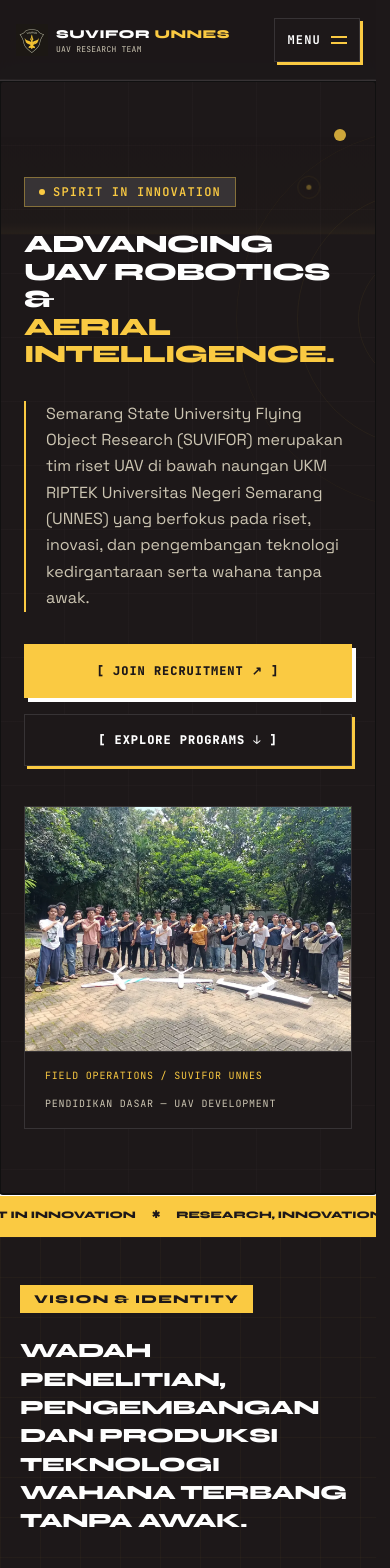
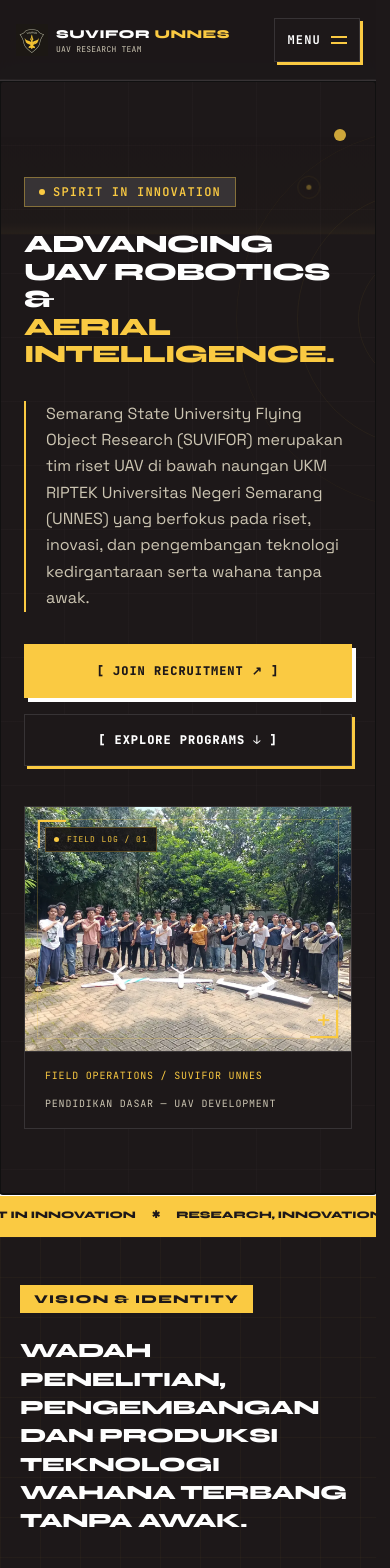
Before and after one commit to Galang-RP/suvivor-unnes-landing-page, a React (Vite) app: page / in a window 390 px wide. Shown: the top 1568 px of the page. Built offline with nearby package versions, Linux system fonts and the light colour scheme.

Commit message:
Enhance section animations and fix contact and footer visibility

```diff
--- a/src/components/Contact.css
+++ b/src/components/Contact.css
@@ -10,7 +10,7 @@
 }
 
 .contact-header {
-  max-width: 768px;
+  max-width: 1100px;
   margin: 0 auto 40px;
   text-align: center;
 }
@@ -18,13 +18,16 @@
 .contact-header h2 {
   margin: 0 0 20px;
   color: #fefefe;
-  font: 800 clamp(30px, 4vw, 56px)/1.1 var(--font-display);
+  font: 800 clamp(24px, 3.5vw, 48px)/1.15 var(--font-display);
   letter-spacing: -0.02em;
   text-align: center;
+  overflow-wrap: normal;
+  word-break: normal;
 }
 
 .contact-header h2 span {
   color: #faca42;
+  white-space: nowrap;
 }
 
 .contact-description {
@@ -208,7 +211,7 @@
     padding-block: 80px;
   }
   .contact-header h2 {
-    font-size: clamp(20px, 5.5vw, 28px);
+    font-size: clamp(16px, 4.8vw, 28px);
   }
   .contact-description {
     font-size: 15px;
--- a/src/components/Footer.jsx
+++ b/src/components/Footer.jsx
@@ -37,7 +37,7 @@
             •
           </span>
           <a
-            href="https://riptek.unnes.ac.id"
+            href="https://unnes.ac.id/tim-robotik-unnes-kembangkan-3-model-drone-militer/ukm-riptek/"
             target="_blank"
             rel="noopener noreferrer"
           >
--- a/src/components/Hero.css
+++ b/src/components/Hero.css
@@ -419,3 +419,56 @@
     object-position: center 55%;
   }
 }
+
+/* Field documentation panel; decorative details never intercept interaction. */
+.hero-photo-frame { position: relative; overflow: hidden; background: #171314; }
+.hero-photo-frame::after { content: ''; position: absolute; inset: 12px; pointer-events: none; border: 1px solid #faca423b; background: linear-gradient(#faca42,#faca42) left top/28px 2px no-repeat, linear-gradient(#faca42,#faca42) left top/2px 28px no-repeat, linear-gradient(#faca42,#faca42) right bottom/28px 2px no-repeat, linear-gradient(#faca42,#faca42) right bottom/2px 28px no-repeat; }
+.hero-photo-frame img { transition: transform 1s cubic-bezier(.2,.7,.2,1); }
+.hero-photo-label { position: absolute; z-index: 2; top: 28px; left: 28px; display: flex; align-items: center; gap: 8px; background: #171314e6; border: 1px solid #faca424d; color: #faca42; padding: 8px 12px; font: 10px/1.4 var(--font-mono); letter-spacing: .12em; pointer-events: none; }
+.hero-photo-label > span { width: 5px; height: 5px; background: currentColor; border-radius: 50%; }
+.hero-photo-crosshair { position: absolute; right: 28px; bottom: 20px; font: 32px var(--font-mono); color: #faca42; pointer-events: none; }
+.hero-photo-sweep { position: absolute; inset: 0; background: linear-gradient(110deg, transparent 35%, #fff5cf18 50%, transparent 65%); transform: translateX(-110%); pointer-events: none; }
+.hero-visual.is-visible .hero-photo-sweep { animation: hero-photo-reveal 1.8s ease-out both; }
+@keyframes hero-photo-reveal { to { transform: translateX(110%); } }
+@media(hover:hover) {
+ .hero-visual:hover .hero-photo-frame img { transform: scale(1.035); }
+}
+@media(max-width:640px) {
+ .hero-photo-label { top: 20px; left: 20px; font-size: 8px; padding: 6px 8px; }
+ .hero-photo-crosshair { right: 20px; bottom: 16px; font-size: 24px; }
+}
+@media(prefers-reduced-motion:reduce) {
+ .hero-photo-frame img { transition: none; }
+ .hero-visual:hover .hero-photo-frame img { transform: none; }
+ .hero-visual.is-visible .hero-photo-sweep { animation: none; }
+}
+
+/* Lens settles into focus as the shutter opens, without moving the frame. */
+.hero-visual.scroll-reveal .hero-photo-frame img {
+  scale: 1.09;
+  transition: scale 1.4s cubic-bezier(.16, 1, .3, 1), transform 1s ease;
+}
+.hero-visual.scroll-reveal.is-visible .hero-photo-frame img { scale: 1; }
+.hero-visual.scroll-reveal .hero-photo-frame::after {
+  opacity: 0;
+  scale: .94;
+  transition: opacity .4s ease, scale .8s ease;
+}
+.hero-visual.scroll-reveal.is-visible .hero-photo-frame::after {
+  opacity: 1;
+  scale: 1;
+  transition-delay: .35s;
+}
+.hero-visual.scroll-reveal .hero-photo-label { translate: -16px 0; opacity: 0; transition: translate .5s ease, opacity .5s ease; }
+.hero-visual.scroll-reveal.is-visible .hero-photo-label { translate: 0 0; opacity: 1; transition-delay: .55s; }
+@media (max-width: 640px) {
+  .hero-visual.scroll-reveal .hero-photo-frame img { scale: 1.03; }
+  .hero-visual.scroll-reveal.is-visible .hero-photo-frame img { scale: 1; }
+}
+@media (prefers-reduced-motion: reduce), print {
+  .hero-visual.scroll-reveal .hero-photo-frame img,
+  .hero-visual.scroll-reveal .hero-photo-frame::after,
+  .hero-visual.scroll-reveal .hero-photo-label {
+    scale: 1; translate: none; opacity: 1; transition: none;
+  }
+}
--- a/src/components/Hero.jsx
+++ b/src/components/Hero.jsx
@@ -57,11 +57,16 @@
             </div>
           </div>
           <figure className="hero-visual">
+            <div className="hero-photo-frame">
+              <div className="hero-photo-label" aria-hidden="true"><span /> FIELD LOG / 01</div>
             <img
               {...assets["pendas-1"]}
               fetchPriority="high"
               decoding="async"
             />
+              <div className="hero-photo-sweep" aria-hidden="true" />
+              <span className="hero-photo-crosshair" aria-hidden="true">+</span>
+            </div>
             <figcaption>
               <span>FIELD OPERATIONS / SUVIFOR UNNES</span>
               <span>PENDIDIKAN DASAR — UAV DEVELOPMENT</span>
--- /dev/null
+++ b/src/hooks/useScrollReveal.css
@@ -0,0 +1,81 @@
+/* Different motion for each content type; exits never wait for stagger delays. */
+.scroll-reveal {
+  --reveal-x: 0px;
+  --reveal-y: 24px;
+  --reveal-angle: 0deg;
+  --reveal-scale: 1;
+  --reveal-clip: inset(-8px);
+  --reveal-delay: 0ms;
+  opacity: 0;
+  translate: var(--reveal-x) var(--reveal-y);
+  rotate: var(--reveal-angle);
+  scale: var(--reveal-scale);
+  clip-path: var(--reveal-clip);
+  transition: opacity .3s ease, translate .45s ease, rotate .45s ease,
+    scale .45s ease, clip-path .45s ease;
+}
+.hero-copy h1 span.scroll-reveal, .about-intro.scroll-reveal,
+.work-programs-header.scroll-reveal, .contact-header.scroll-reveal {
+  --reveal-x: -28px;
+  --reveal-y: 0px;
+  --reveal-clip: inset(0 98% 0 0);
+}
+.hero-copy h1 span:nth-child(2) { --reveal-delay: 140ms; }
+.hero-badge.scroll-reveal, .about-label.scroll-reveal, .work-programs-label.scroll-reveal {
+  --reveal-scale: .88;
+  --reveal-angle: -3deg;
+  --reveal-y: 0px;
+  transform-origin: left center;
+}
+.hero-visual.scroll-reveal {
+  --reveal-clip: inset(48% 0 48% 0);
+  --reveal-y: 0px;
+}
+.about-photo.scroll-reveal {
+  --reveal-clip: inset(0 0 98% 0);
+  --reveal-y: 0px;
+}
+.about-focus article.scroll-reveal, .work-program-card.scroll-reveal {
+  --reveal-y: 36px;
+  --reveal-angle: 2deg;
+  --reveal-scale: .96;
+  transform-origin: center bottom;
+}
+.about-focus article:nth-child(2), .work-program-card:nth-child(3n + 2) { --reveal-delay: 90ms; }
+.about-focus article:nth-child(3), .work-program-card:nth-child(3n) { --reveal-delay: 180ms; }
+.work-program-card:nth-child(even) { --reveal-angle: -2deg; }
+.agenda-timeline-item.scroll-reveal {
+  --reveal-x: 36px;
+  --reveal-y: 0px;
+  --reveal-clip: inset(0 98% 0 0);
+}
+.contact-actions.scroll-reveal { --reveal-scale: .94; }
+
+.scroll-reveal.is-visible, .scroll-reveal:focus-within {
+  opacity: 1;
+  translate: 0 0;
+  rotate: 0deg;
+  scale: 1;
+  clip-path: inset(-8px);
+  transition-duration: .6s, .85s, .85s, .85s, 1s;
+  transition-timing-function: cubic-bezier(.16, 1, .3, 1);
+  transition-delay: var(--reveal-delay);
+}
+.scroll-reveal:focus-within { clip-path: none; transition-delay: 0ms; }
+/* Wide display-font glyphs must remain intact throughout the contact entrance. */
+.contact-header.scroll-reveal { clip-path: none; }
+@media (max-width: 640px) {
+  .scroll-reveal {
+    --reveal-x: 0px !important;
+    --reveal-y: 12px !important;
+    --reveal-angle: 0deg !important;
+    --reveal-delay: 0ms !important;
+  }
+  .scroll-reveal.is-visible { transition-duration: .5s; }
+}
+@media (prefers-reduced-motion: reduce), print {
+  .scroll-reveal {
+    opacity: 1; translate: none; rotate: none; scale: none;
+    clip-path: none; transition: none;
+  }
+}
--- /dev/null
+++ b/src/hooks/useScrollReveal.js
@@ -0,0 +1,40 @@
+import { useEffect } from 'react'
+import './useScrollReveal.css'
+
+const targets = '.hero-badge, .hero-copy h1 span, .hero-description, .hero-actions, .hero-visual, .about-label, .about-intro, .about-description, .about-photo, .about-focus article, .work-programs-label, .work-programs-header, .work-program-card, .agenda-left, .agenda-timeline-item, .contact-container > *'
+
+export default function useScrollReveal(rootRef) {
+  useEffect(() => {
+    const root = rootRef.current
+    if (!root || !('IntersectionObserver' in window)) return
+    const elements = [...root.querySelectorAll(targets)]
+    const motion = matchMedia('(prefers-reduced-motion: reduce)')
+    let observer
+    const clear = () => {
+      observer?.disconnect()
+      elements.forEach(element => element.classList.remove('scroll-reveal', 'is-visible'))
+    }
+    const setup = () => {
+      clear()
+      if (motion.matches) return
+      observer = new IntersectionObserver(entries => {
+        entries.forEach(({ target, isIntersecting }) => {
+          target.classList.toggle('is-visible', isIntersecting || target.contains(document.activeElement))
+        })
+      }, { rootMargin: '-24px 0px -24px 0px', threshold: 0 })
+      elements.forEach(element => {
+        element.classList.add('scroll-reveal')
+        observer.observe(element)
+      })
+    }
+    const revealFocus = event => event.target.closest('.scroll-reveal')?.classList.add('is-visible')
+    setup()
+    motion.addEventListener('change', setup)
+    root.addEventListener('focusin', revealFocus)
+    return () => {
+      clear()
+      motion.removeEventListener('change', setup)
+      root.removeEventListener('focusin', revealFocus)
+    }
+  }, [rootRef])
+}
--- a/src/pages/HomePage.jsx
+++ b/src/pages/HomePage.jsx
@@ -4,10 +4,14 @@
 import Agenda from "../components/Agenda.jsx";
 import Contact from "../components/Contact.jsx";
 import Footer from "../components/Footer.jsx";
+import { useRef } from "react";
+import useScrollReveal from "../hooks/useScrollReveal";
 
 export default function HomePage() {
+  const pageRef = useRef(null);
+  useScrollReveal(pageRef);
   return (
-    <>
+    <div ref={pageRef}>
       <main>
         <Hero />
         <About />
@@ -16,6 +20,6 @@
         <Contact />
       </main>
       <Footer />
-    </>
+    </div>
   );
 }
```
